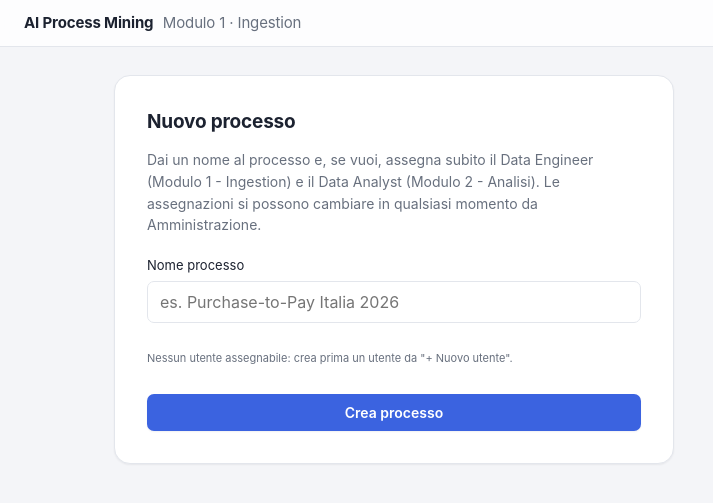
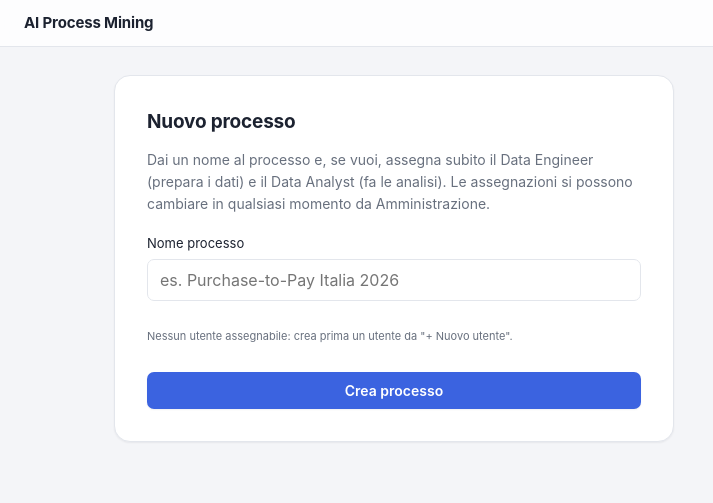
Before and after one commit to lorenzofornai-jpg/Claude-Process-Mining, a FastAPI app: template backend/app/templates/admin_new_process.html in a window 1280 px wide. Shown: the top 503 px of the page, without its empty margins (0-713 px from the left). Run offline with FastAPI, Linux system fonts and the light colour scheme; the template is opened without the code that fills it, so the values that code supplies are empty.

Commit message:
Intestazione: solo "AI Process Mining" per tutti; via i riferimenti a Modulo 1/2
- tolto "Modulo 1 · Ingestion" da intestazione e titolo pagina
- "Apri Modulo 2 (Analisi)" diventa "Apri analisi"; testi di analisi e
  amministrazione senza piu' "Modulo 1/2"
- testo della spunta "Crea come amministratore" allineato ai permessi attuali
- wizard: tolto il passo "1. Contesto" (il processo lo crea l'admin), passi rinumerati

Co-Authored-By: Claude Opus 5.5 <noreply@anthropic.com>
Claude-Session: https://claude.ai/code/session_017HDpdgaN9gcfu7FUWkx2q6

```diff
--- a/backend/app/templates/admin_dashboard.html
+++ b/backend/app/templates/admin_dashboard.html
@@ -4,8 +4,8 @@
   <h1>Amministrazione</h1>
   <p class="muted">
     Crea ed elimina processi, crea utenti e assegna loro un ruolo per processo (Data Engineer per il
-    Modulo 1 - Ingestion, Data Analyst per il Modulo 2 - Analisi). Uno stesso utente può avere più
-    ruoli, anche sullo stesso processo. L'amministratore non lavora sui moduli: strutture e analisi
+    preparazione dei dati, Data Analyst per le analisi). Uno stesso utente può avere più
+    ruoli, anche sullo stesso processo. L'amministratore non lavora sui dati: strutture e analisi
     le creano gli utenti assegnati.
   </p>
 
@@ -67,7 +67,7 @@
 
   <h2>Utenti</h2>
   <p class="tiny muted">
-    Gli amministratori gestiscono solo utenti, processi e assegnazioni: non accedono ai moduli e
+    Gli amministratori gestiscono solo utenti, processi e assegnazioni: non lavorano su dati e analisi e
     non compaiono nelle assegnazioni sopra. Gli altri non hanno un ruolo fisso: quello assegnato sopra vale per processo.
   </p>
   <table class="admin-table">
--- a/backend/app/templates/admin_new_process.html
+++ b/backend/app/templates/admin_new_process.html
@@ -3,8 +3,8 @@
 <div class="card">
   <h1>Nuovo processo</h1>
   <p class="muted">
-    Dai un nome al processo e, se vuoi, assegna subito il Data Engineer (Modulo 1 - Ingestion) e il
-    Data Analyst (Modulo 2 - Analisi). Le assegnazioni si possono cambiare in qualsiasi momento da
+    Dai un nome al processo e, se vuoi, assegna subito il Data Engineer (prepara i dati) e il
+    Data Analyst (fa le analisi). Le assegnazioni si possono cambiare in qualsiasi momento da
     Amministrazione.
   </p>
   {% if error %}
--- a/backend/app/templates/admin_new_user.html
+++ b/backend/app/templates/admin_new_user.html
@@ -21,7 +21,7 @@
     </label>
     <label class="checkbox">
       <input type="checkbox" name="is_admin" value="1">
-      Crea come amministratore (accesso illimitato a tutti i processi ed entrambi i moduli, come il tuo)
+      Crea come amministratore (gestisce utenti, processi e assegnazioni, come te)
     </label>
     <button type="submit" class="primary">Crea utente</button>
   </form>
--- a/backend/app/templates/base.html
+++ b/backend/app/templates/base.html
@@ -2,18 +2,17 @@
 <html lang="it">
 <head>
   <meta charset="UTF-8">
-  <title>{% block title %}AI Process Mining - Ingestion{% endblock %}</title>
+  <title>{% block title %}AI Process Mining{% endblock %}</title>
   <link rel="stylesheet" href="/static/style.css?v={{ static_version }}">
 </head>
 <body>
   <header class="app-header">
-    <div class="brand">AI Process Mining <span>Modulo 1 · Ingestion</span></div>
+    <div class="brand">AI Process Mining</div>
     {% if step %}
     <div class="steps">
-      <span class="step {{ 'active' if step == 1 else '' }}">1. Contesto</span>
-      <span class="step {{ 'active' if step == 2 else '' }}">2. Dati sorgente</span>
-      <span class="step {{ 'active' if step == 3 else '' }}">3. Revisione mapping</span>
-      <span class="step {{ 'active' if step == 4 else '' }}">4. Risultato</span>
+      <span class="step {{ 'active' if step == 2 else '' }}">1. Dati sorgente</span>
+      <span class="step {{ 'active' if step == 3 else '' }}">2. Revisione mapping</span>
+      <span class="step {{ 'active' if step == 4 else '' }}">3. Risultato</span>
     </div>
     {% endif %}
     {% if user %}
--- a/backend/app/templates/ingestion_dashboard.html
+++ b/backend/app/templates/ingestion_dashboard.html
@@ -3,7 +3,7 @@
 <div class="card wide">
   <h1>I miei processi</h1>
   <p class="muted">
-    Processi su cui sei stato assegnato, con i moduli a cui hai accesso in base al ruolo.
+    Processi a cui sei assegnato, con le attività abilitate dal tuo ruolo.
   </p>
 
   <table class="admin-table">
@@ -22,7 +22,7 @@
           <a class="secondary button-link" href="/ingestion/structures?workspace_id={{ ws.id }}">Strutture per l'analisi</a>
           {% endif %}
           {% if 'data_analyst' in roles %}
-          <a class="secondary button-link" href="/analysis/dashboard?workspace_id={{ ws.id }}">Apri Modulo 2 (Analisi)</a>
+          <a class="secondary button-link" href="/analysis/dashboard?workspace_id={{ ws.id }}">Apri analisi</a>
           {% endif %}
         </td>
       </tr>
```
Also changed, not shown: backend/app/templates/analysis_dashboard.html (+5 -5 lines).
